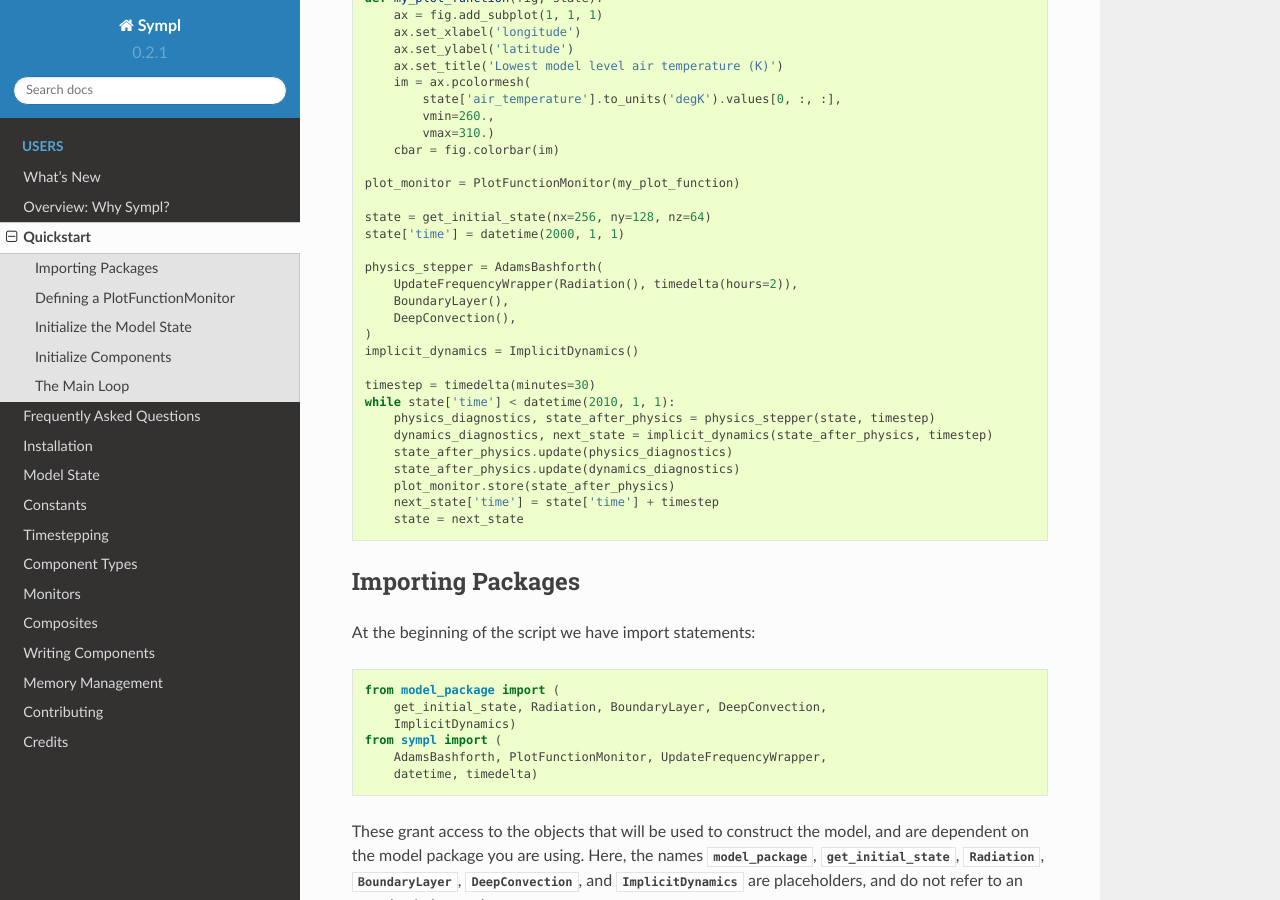
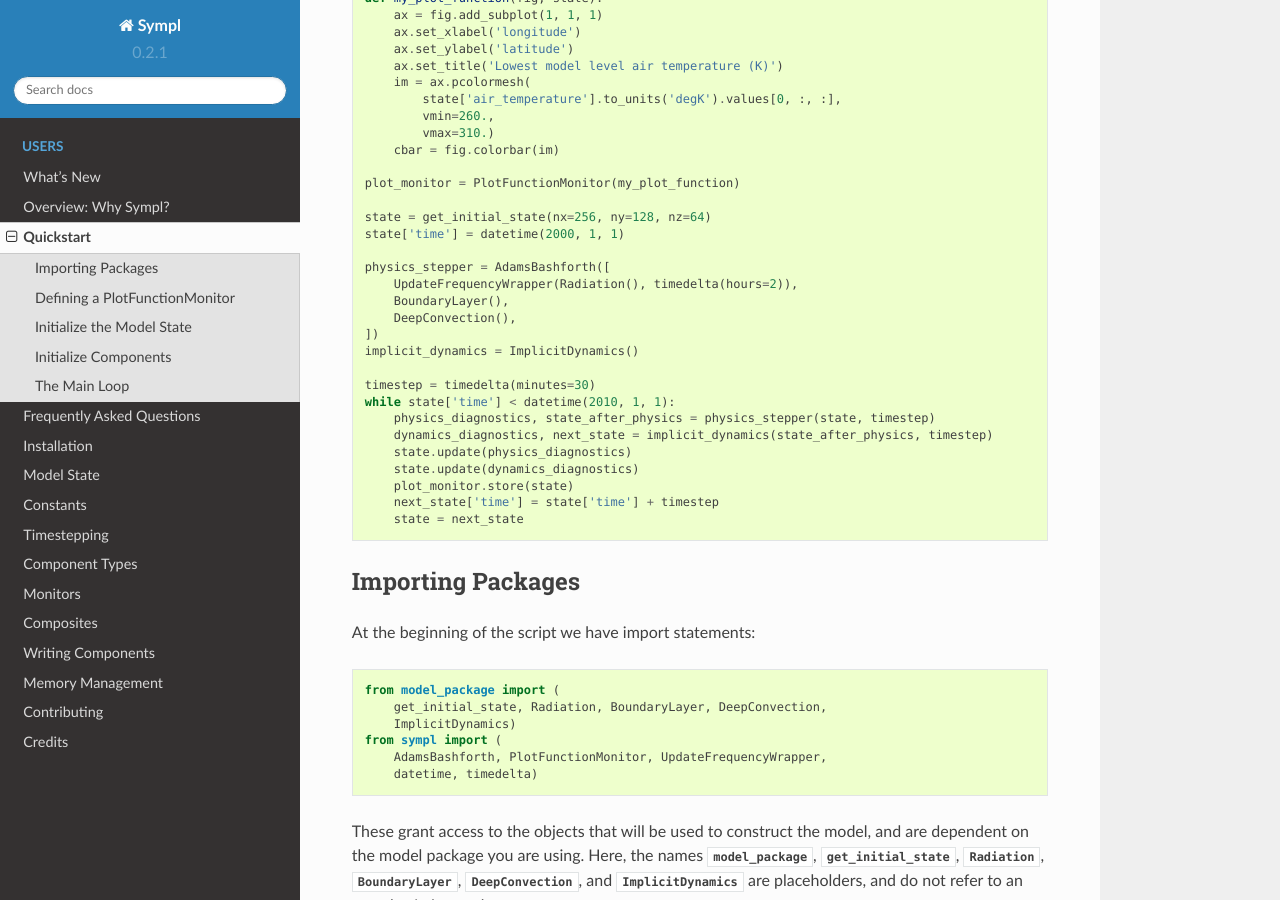
Before and after one commit to mcgibbon/sympl, a Sphinx documentation site: the page built from docs/quickstart.rst, in a window 1280 px wide and 900 px high, scrolled down 372 px. Built offline with Sphinx 7.4.7 and the Read the Docs theme 2.0.0, drawn with Linux system fonts in a browser that asks for light colours; some of the changed text lies outside the part shown.

Commit message:
Fixed bug in quickstart example regarding how diagnostics were given to monitor

```diff
--- a/docs/quickstart.rst
+++ b/docs/quickstart.rst
@@ -31,20 +31,20 @@ will be looking at:
     state = get_initial_state(nx=256, ny=128, nz=64)
     state['time'] = datetime(2000, 1, 1)
 
-    physics_stepper = AdamsBashforth(
+    physics_stepper = AdamsBashforth([
         UpdateFrequencyWrapper(Radiation(), timedelta(hours=2)),
         BoundaryLayer(),
         DeepConvection(),
-    )
+    ])
     implicit_dynamics = ImplicitDynamics()
 
     timestep = timedelta(minutes=30)
     while state['time'] < datetime(2010, 1, 1):
         physics_diagnostics, state_after_physics = physics_stepper(state, timestep)
         dynamics_diagnostics, next_state = implicit_dynamics(state_after_physics, timestep)
-        state_after_physics.update(physics_diagnostics)
-        state_after_physics.update(dynamics_diagnostics)
-        plot_monitor.store(state_after_physics)
+        state.update(physics_diagnostics)
+        state.update(dynamics_diagnostics)
+        plot_monitor.store(state)
         next_state['time'] = state['time'] + timestep
         state = next_state
 
@@ -130,11 +130,11 @@ Those are the "components":
 
 .. code-block:: python
 
-    physics_stepper = AdamsBashforth(
+    physics_stepper = AdamsBashforth([
         UpdateFrequencyWrapper(Radiation(), timedelta(hours=2)),
         BoundaryLayer(),
         DeepConvection(),
-    )
+    ])
     implicit_dynamics = ImplicitDynamics()
 
 :py:class:`~sympl.AdamsBashforth` is a :py:class:`~sympl.TimeStepper`, which is
@@ -170,9 +170,9 @@ computation is done -- the main loop:
     while state['time'] < datetime(2010, 1, 1):
         physics_diagnostics, state_after_physics = physics_stepper(state, timestep)
         dynamics_diagnostics, next_state = implicit_dynamics(state_after_physics, timestep)
-        state_after_physics.update(physics_diagnostics)
-        state_after_physics.update(dynamics_diagnostics)
-        plot_monitor.store(state_after_physics)
+        state.update(physics_diagnostics)
+        state.update(dynamics_diagnostics)
+        plot_monitor.store(state)
         next_state['time'] = state['time'] + timestep
         state = next_state
 
```
